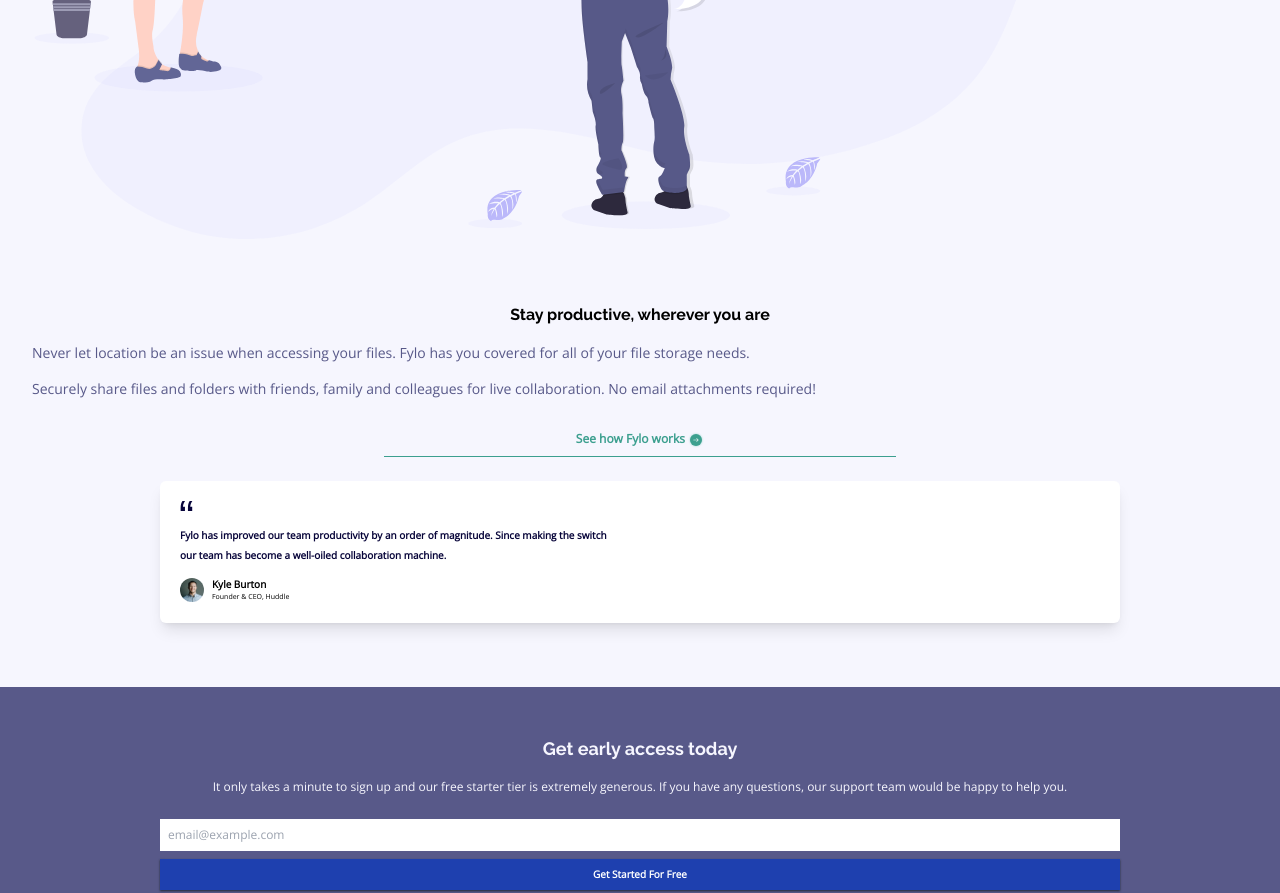
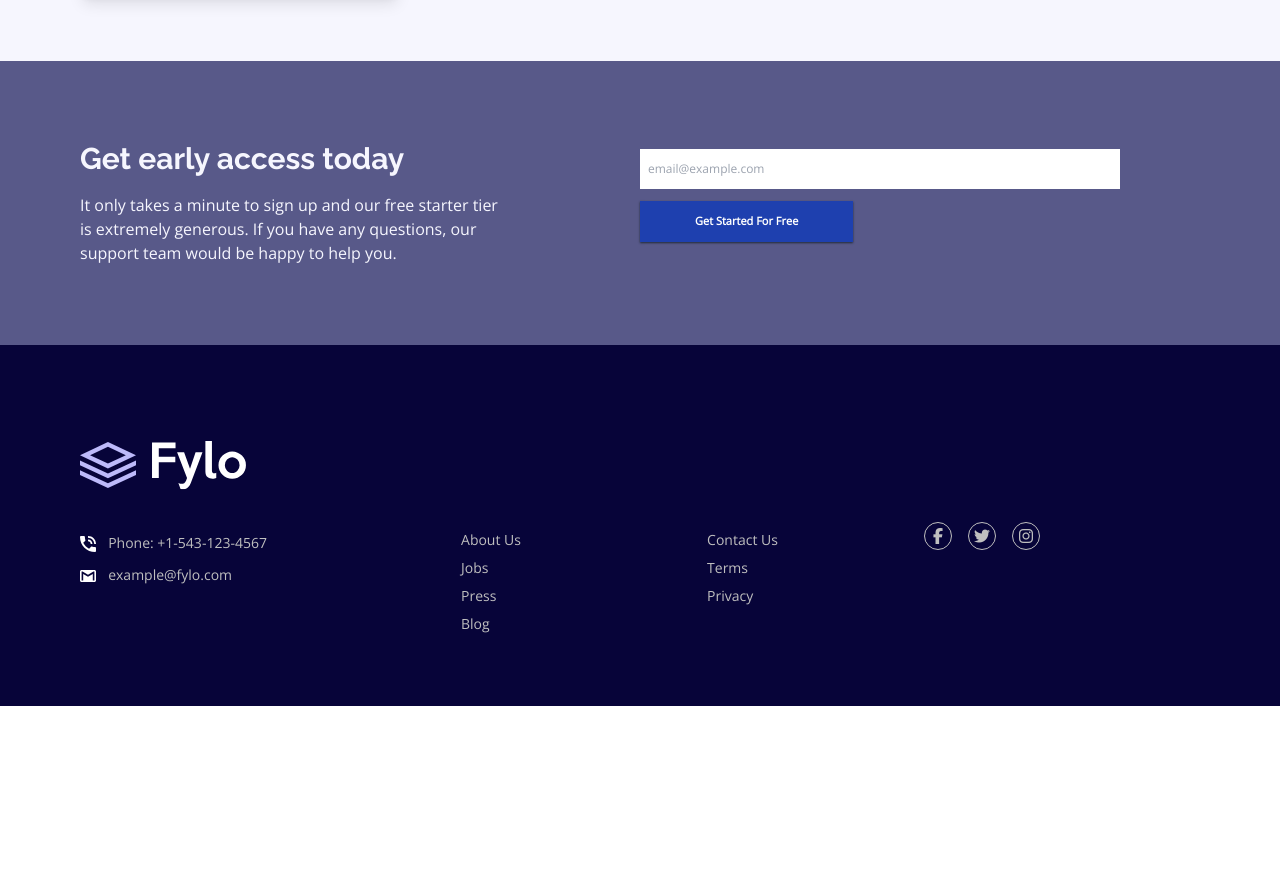
Before and after one commit to gusanchefullstack/prj-14-fylo-landing-page-with-two-column-layout, a website built with Vite: page index.html in a window 1280 px wide. Shown: the part 1361-2254 px from the top of the page. After the commit the page ends 2067 px from the top, so only its background shows below. Built offline with nearby package versions, Linux system fonts and the light colour scheme.

Commit message:
📱  Add responsive classes for last two sections and footer

```diff
--- a/index.html
+++ b/index.html
@@ -36,19 +36,19 @@
       </nav>
       <main>
         <section
-          class="py-16 lg:mx-8 lg:flex lg:flex-nowrap lg:items-center lg:justify-center"
+          class="py-16 lg:mx-0 lg:flex lg:flex-nowrap lg:items-center lg:justify-center lg:pl-0"
         >
           <div class="basis-2/4 lg:order-2">
             <img src="images/illustration-1.svg" alt="" />
           </div>
           <form action="" class="basis-2/4 lg:order-1">
             <h1
-              class="font-bold font-raleway text-2xl text-center px-4 my-8 lg:text-4xl lg:text-left lg:px-0 lg:pr-24"
+              class="font-bold font-raleway text-2xl text-center px-4 my-8 lg:text-4xl lg:text-left lg:pl-20 lg:pr-24"
             >
               All your files in one secure location, accessible anywhere.
             </h1>
             <p
-              class="text-center text-xs px-8 mb-6 lg:px-0 lg:text-left lg:text-lg lg:pr-24"
+              class="text-center text-xs px-8 mb-6 lg:px-0 lg:text-left lg:text-lg lg:pr-24 lg:pl-20"
             >
               Fylo stores your most important files in one secure location.
               Access them wherever you need, share and collaborate with friends,
@@ -58,7 +58,7 @@
               type="email"
               placeholder="Enter your email..."
               required
-              class="block mx-auto my-4 border-veryDarkBlue border px-6 py-3 text-xs rounded-xs w-10/12 lg:inline-block lg:text-sm lg:w-6/12"
+              class="block mx-auto my-4 border-veryDarkBlue border px-6 py-3 text-xs rounded-xs w-10/12 lg:inline-block lg:text-sm lg:w-6/12 lg:ml-20"
             />
             <button
               type="submit"
@@ -68,42 +68,52 @@
             </button>
           </form>
         </section>
-        <section class="relative bg-lightGrayishBlue py-16">
+        <section
+          class="relative bg-lightGrayishBlue py-16 lg:px-0 lg:flex lg:flex-nowrap lg:items-center lg:justify-center"
+        >
           <img
             src="images/bg-curve-mobile.svg"
             class="absolute -top-8 object-contain"
             alt=""
           />
-          <div><img src="images/illustration-2.svg" alt="" /></div>
-          <div>
+          <div class="basis-2/4 lg:order-2">
+            <img src="images/illustration-2.svg" alt="" />
+          </div>
+          <div class="basis-2/4 lg:order-1">
             <h2
-              class="font-bold font-raleway text-md text-center mx-4 mt-16 mb-4"
+              class="font-bold font-raleway text-md text-center mx-4 mt-16 mb-4 lg:text-left lg:text-3xl lg:mx-0 lg:mb-8 lg:pl-20"
             >
               Stay productive, wherever you are
             </h2>
-            <p class="text-sm text-desaturatedBlue px-8">
+            <p
+              class="text-sm text-desaturatedBlue px-8 lg:text-lg lg:font-semibold lg:pl-20"
+            >
               Never let location be an issue when accessing your files. Fylo has
               you covered for all of your file storage needs.
             </p>
-            <p class="text-sm text-desaturatedBlue mt-4 px-8">
+            <p
+              class="text-sm text-desaturatedBlue mt-4 px-8 lg:text-lg lg:font-semibold lg:pl-20"
+            >
               Securely share files and folders with friends, family and
               colleagues for live collaboration. No email attachments required!
             </p>
             <div
-              class="my-6 text-xs text-moderateCyan text-center font-semibold py-2 border-b border-moderateCyan mx-auto w-2/5 hover:cursor-pointer hover:opacity-60"
+              class="my-6 text-xs text-moderateCyan text-center font-semibold py-2 border-b border-moderateCyan mx-auto w-2/5 hover:cursor-pointer hover:opacity-60 lg:text-left lg:mx-0 lg:w-1/5 lg:ml-20"
             >
               See how Fylo works
               <img src="images/icon-arrow.svg" alt="" class="inline" />
             </div>
-            <div class="bg-white w-9/12 mx-auto p-5 shadow-lg rounded-md">
+            <div
+              class="bg-white w-9/12 mx-auto p-5 shadow-lg rounded-md lg:mx-20 lg:w-6/12"
+            >
               <div class="w-1/12">
                 <img src="images/icon-quotes.svg" alt="" />
               </div>
               <p
-                class="text-veryDarkBlue text-[10px] font-semibold leading-5 py-3"
+                class="text-veryDarkBlue text-[10px] font-semibold leading-5 py-3 lg:text-[11px]"
               >
                 Fylo has improved our team productivity by an order of
-                magnitude. Since making the switch<br />our team has become a
+                magnitude. Since making the switch our team has become a
                 well-oiled collaboration machine.
               </p>
               <div
@@ -124,36 +134,45 @@
             </div>
           </div>
         </section>
-        <section class="bg-desaturatedBlue py-12">
+        <section
+          class="bg-desaturatedBlue py-12 lg:flex lg:flex-nowrap lg:items-start lg:justify-center lg:pt-20 lg:pb-14"
+        >
+          <div class="basis-2/4 lg:order-1">
             <h3
-            class="font-bold font-raleway text-lightGrayishBlue text-lg text-center mx-4 mb-4"
+              class="font-bold font-raleway text-lightGrayishBlue text-lg text-center mx-4 mb-4 lg:text-left lg:mx-0 lg:pl-20 lg:text-3xl"
             >
               Get early access today
             </h3>
-          <p class="text-center text-lightGrayishBlue text-xs mb-6 px-16">
+            <p
+              class="text-center text-lightGrayishBlue text-xs mb-6 px-16 lg:pl-20 lg:text-base lg:text-left lg:pr-32"
+            >
               It only takes a minute to sign up and our free starter tier is
               extremely generous. If you have any questions, our support team
               would be happy to help you.
             </p>
-          <form action="">
+          </div>
+          <form action="" class="basis-2/4 lg:order-2">
             <input
               type="email"
               required
               placeholder="email@example.com"
-              class="block mx-auto my-2 px-2 py-2 text-xs rounded-xs w-3/4 invalid:border-red-500 required:border-red-500"
+              class="block mx-auto my-2 px-2 py-2 text-xs rounded-xs w-3/4 invalid:border-red-500 required:border-red-500 lg:py-3 lg:mx-0"
             />
             <button
               type="submit"
-              class="block mx-auto my-2 bg-blue-800 text-white px-2 py-2 text-[10px] font-bold rounded-xs w-3/4 shadow-gray-800 shadow-sm hover:cursor-pointer hover:opacity-60"
+              class="block mx-auto my-2 bg-blue-800 text-white px-2 py-2 text-[10px] font-bold rounded-xs w-3/4 shadow-gray-800 shadow-sm hover:cursor-pointer hover:opacity-60 lg:w-1/3 lg:py-3 lg:text-[11px] lg:mx-0 lg:mt-3"
             >
               Get Started For Free
             </button>
           </form>
         </section>
       </main>
-      <footer class="bg-veryDarkBlue text-lightGray py-16 pl-10">
-        <div class=""><img src="images/logo-bottom.svg" alt="logo" /></div>
-        <div class="mt-8">
+      <footer class="bg-veryDarkBlue text-lightGray py-16 lg:pl-10 lg:pt-24">
+        <div class="lg:mb-8 pl-10">
+          <img src="images/logo-bottom.svg" alt="logo" />
+        </div>
+        <div class="lg:flex lg:justify-between lg:items-start lg:mr-60">
+          <div class="mt-8 pl-10 lg:my-0">
             <div class="contact-link">
               <img class="w-4 inline-block" src="images/icon-phone.svg" />
               <p class="inline-block mx-2 text-sm">Phone: +1-543-123-4567</p>
@@ -163,7 +182,7 @@
               <p class="inline-block mx-2 text-sm">example@fylo.com</p>
             </div>
           </div>
-        <div class="my-10">
+          <div class="my-10 pl-10 lg:my-0">
             <ul class="text-sm">
               <li class="bullet">About Us</li>
               <li class="bullet">Jobs</li>
@@ -171,7 +190,7 @@
               <li class="bullet">Blog</li>
             </ul>
           </div>
-        <div>
+          <div class="pl-10 lg:my-0">
             <ul class="text-sm">
               <li class="bullet">Contact Us</li>
               <li class="bullet">Terms</li>
@@ -179,7 +198,7 @@
             </ul>
           </div>
           <div
-          class="flex flex-nowrap space-x-4 justify-center items-center mt-10"
+            class="flex flex-nowrap space-x-4 justify-center items-center mt-10 lg:my-0"
           >
             <div class="social-icon">
               <i class="fab fa-facebook-f"></i>
@@ -191,6 +210,7 @@
               <i class="fab fa-instagram"></i>
             </div>
           </div>
+        </div>
       </footer>
     </div>
     <script type="module" src="/main.js"></script>
```
Lines whose indentation alone changed are shown as unchanged.
